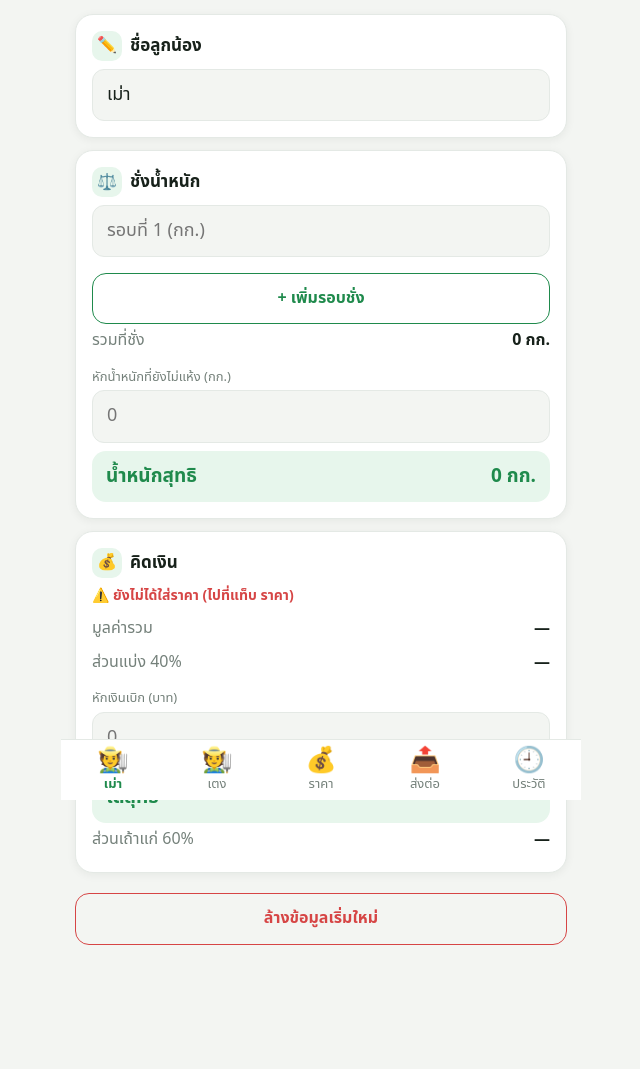
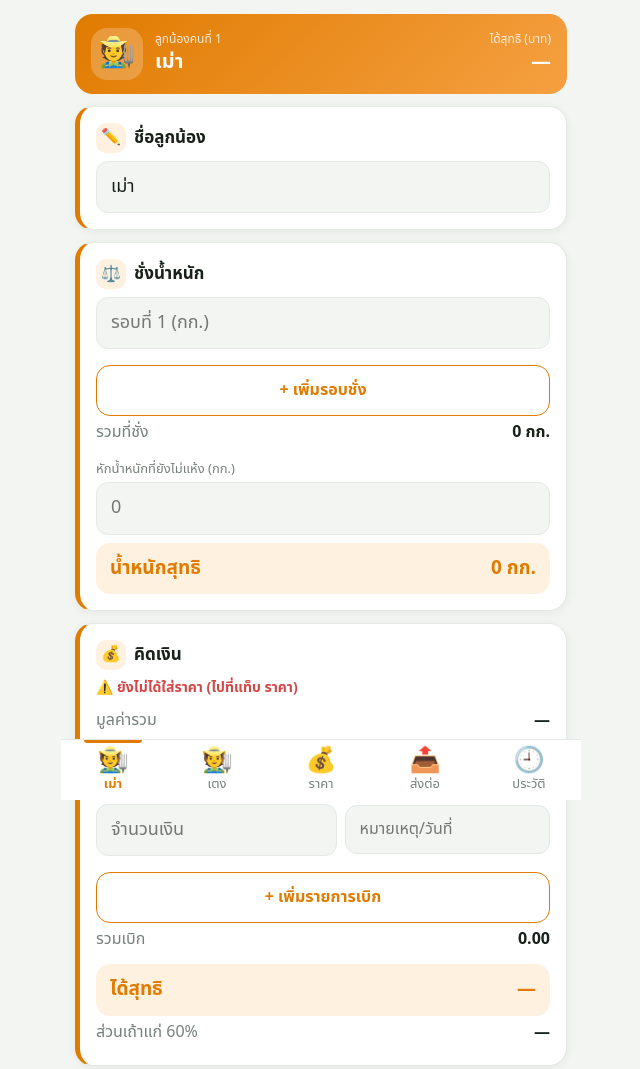
Before and after one commit to superjo5/Rubber, a plain HTML site: page index.html in a window 1280 px wide. Shown: the top 1069 px of the page, without its empty margins (319-959 px from the left). Before the commit the page ends 1047 px from the top, so only its background shows below. Drawn offline with Linux system fonts and the light colour scheme.

Commit message:
Update index.html

```diff
--- a/index.html
+++ b/index.html
@@ -11,8 +11,8 @@
 <link rel="apple-touch-icon" href="apple-touch-icon.png">
 <link rel="icon" href="icon-192.png">
 <style>
-:root{--bg:#f3f5f2;--card:#fff;--tx:#17211a;--mut:#74807a;--pri:#1f8a4c;--pri2:#16a085;--line:#e4e9e5;--warn:#d64545;--hi:#e7f6ec;--sh:0 2px 10px rgba(20,40,25,.06);box-sizing:border-box;padding-top:env(safe-area-inset-top,0px);padding-bottom:env(safe-area-inset-bottom,0px)}
-@media(prefers-color-scheme:dark){:root:not([data-theme="light"]){--bg:#0f1511;--card:#19221c;--tx:#e8f0ea;--mut:#8b9a90;--pri:#4cc27d;--pri2:#2fbfa5;--line:#26332a;--warn:#ef6b6b;--hi:#1d3226;--sh:none;color-scheme:dark}}
+:root{--bg:#f3f5f2;--c0:#e07b00;--c0b:#f5a041;--h0:#fff1e0;--c1:#2f6fe0;--c1b:#5b8def;--h1:#e8f0ff;--card:#fff;--tx:#17211a;--mut:#74807a;--pri:#1f8a4c;--pri2:#16a085;--line:#e4e9e5;--warn:#d64545;--hi:#e7f6ec;--sh:0 2px 10px rgba(20,40,25,.06);box-sizing:border-box;padding-top:env(safe-area-inset-top,0px);padding-bottom:env(safe-area-inset-bottom,0px)}
+@media(prefers-color-scheme:dark){:root:not([data-theme="light"]){--c0:#ffa53d;--c0b:#e08a20;--h0:#3a2a14;--c1:#6aa0ff;--c1b:#4f86f0;--h1:#1b2a4a;--bg:#0f1511;--card:#19221c;--tx:#e8f0ea;--mut:#8b9a90;--pri:#4cc27d;--pri2:#2fbfa5;--line:#26332a;--warn:#ef6b6b;--hi:#1d3226;--sh:none;color-scheme:dark}}
 *{box-sizing:border-box;-webkit-tap-highlight-color:transparent}
 html{scroll-padding-top:env(safe-area-inset-top,0px);touch-action:manipulation}
 body{margin:0;-webkit-text-size-adjust:100%;background:var(--bg);color:var(--tx);font:16px/1.45 "Sarabun","Noto Sans Thai",system-ui,sans-serif;padding-bottom:88px}
@@ -40,7 +40,15 @@ nav{position:fixed;bottom:0;left:50%;transform:translateX(-50%);width:100%;max-w
 nav button{flex:1;min-width:0;border:0;background:none;min-height:58px;padding:8px 2px 6px;color:var(--mut);font:inherit;font-size:clamp(11px,3.1vw,13px);display:flex;flex-direction:column;align-items:center;justify-content:center;gap:2px}
 nav button span{font-size:clamp(20px,5.6vw,25px);line-height:1}
 nav button em{font-style:normal;max-width:100%;overflow:hidden;text-overflow:ellipsis;white-space:nowrap}
-nav button.on{color:var(--pri);font-weight:700}
+nav button{position:relative}nav button.on{color:var(--ac,var(--pri));font-weight:700}
+nav button.on::before{content:"";position:absolute;top:0;left:22%;right:22%;height:3px;border-radius:0 0 3px 3px;background:var(--ac,var(--pri))}
+nav button.t0{--ac:var(--c0)}nav button.t1{--ac:var(--c1)}
+.p0{--pri:var(--c0);--pri2:var(--c0b);--hi:var(--h0)}.p1{--pri:var(--c1);--pri2:var(--c1b);--hi:var(--h1)}
+.p0 .card,.p1 .card{border-left:5px solid var(--pri)}
+.cp0{border-left:5px solid var(--c0)!important;--pri:var(--c0);--hi:var(--h0)}.cp1{border-left:5px solid var(--c1)!important;--pri:var(--c1);--hi:var(--h1)}
+.hero{display:flex;align-items:center;gap:12px;background:linear-gradient(135deg,var(--pri),var(--pri2));color:#fff;border-radius:18px;padding:14px 16px;margin-bottom:12px}
+.hero small{display:block;opacity:.85;font-size:12px}.hero b{display:block;font-size:20px;white-space:nowrap;overflow:hidden;text-overflow:ellipsis}
+.av{font-size:30px;background:rgba(255,255,255,.22);width:52px;height:52px;border-radius:16px;display:grid;place-items:center;flex:none}
 img{width:100%;border-radius:12px;border:1px solid var(--line);display:block}
 .hint{font-size:13px;color:var(--mut);margin:6px 0}
 .hist{display:flex;justify-content:space-between;align-items:center;gap:8px;padding:10px 0;border-top:1px solid var(--line)}
@@ -56,10 +64,10 @@ img{width:100%;border-radius:12px;border:1px solid var(--line);display:block}
 <nav id="nav"></nav><div id="toast"></div>
 <div id="md" class="ov" hidden><div class="dlg"><h3>ล้างข้อมูลเริ่มใหม่?</h3><p>น้ำหนัก ราคา และเงินเบิกจะถูกลบ (ชื่อลูกน้องและประวัติยังอยู่)</p><div class="two"><button class="btn o sm" onclick="$('md').hidden=true">ยกเลิก</button><button class="btn d sm" onclick="doReset()">ล้างข้อมูล</button></div></div></div>
 <script>
-const n0=v=>parseFloat(v)||0;const DEF=["เม่า","เตง"],TD=()=>new Date().toISOString().slice(0,10);
-const fresh=(nm,pct)=>({date:TD(),price:"",pct:pct==null?40:pct,names:nm?nm.slice():DEF.slice(),w:[0,1].map(()=>({r:[""],cut:"",adv:""}))});
+const n0=v=>parseFloat(v)||0;const norm=s=>{s.w.forEach(w=>{if(!Array.isArray(w.advs))w.advs=[{a:w.adv||"",n:""}]});return s};const advT=w=>w.advs.reduce((a,x)=>a+(parseFloat(x.a)||0),0);const DEF=["เม่า","เตง"],TD=()=>new Date().toISOString().slice(0,10);
+const fresh=(nm,pct)=>({date:TD(),price:"",pct:pct==null?40:pct,names:nm?nm.slice():DEF.slice(),w:[0,1].map(()=>({r:[""],cut:"",advs:[{a:"",n:""}]}))});
 let S=fresh(),H=[],cur=0,LP=0;try{LP=n0(localStorage.getItem("rb2lp"))}catch(e){}
-try{const a=JSON.parse(localStorage.getItem("rb2")||"null");if(a&&a.w&&a.w.length===2){S=a;if(!Array.isArray(S.names)||S.names.length!==2)S.names=DEF.slice()}const h=JSON.parse(localStorage.getItem("rb2h")||"[]");if(Array.isArray(h))H=h}catch(e){}
+try{const a=JSON.parse(localStorage.getItem("rb2")||"null");if(a&&a.w&&a.w.length===2){S=norm(a);if(!Array.isArray(S.names)||S.names.length!==2)S.names=DEF.slice()}const h=JSON.parse(localStorage.getItem("rb2h")||"[]");if(Array.isArray(h))H=h}catch(e){}
 const sv=()=>{try{localStorage.setItem("rb2",JSON.stringify(S))}catch(e){}};
 const svh=()=>{try{localStorage.setItem("rb2h",JSON.stringify(H))}catch(e){}};
 const $=id=>document.getElementById(id);
@@ -73,16 +81,17 @@ const sumR=w=>w.r.reduce((a,b)=>a+n(b),0);
 const kgOf=w=>sumR(w)-n(w.cut);
 const hasP=()=>n(S.price)>0;
 const mo=v=>hasP()?f(v):"—";
-function calc(w){const kg=kgOf(w),val=kg*n(S.price),pc=Math.min(100,Math.max(0,n(S.pct))),ws=val*pc/100;if(S.rnd)ws=Math.round(ws);return{kg,val,pc,ws,bs:val-ws,ad:n(w.adv),nt:ws-n(w.adv)}}
+function calc(w){const kg=kgOf(w),val=kg*n(S.price),pc=Math.min(100,Math.max(0,n(S.pct))),ws=val*pc/100;if(S.rnd)ws=Math.round(ws);return{kg,val,pc,ws,bs:val-ws,ad:advT(w),nt:ws-advT(w)}}
 function toast(t){const e=$("toast");e.textContent=t;e.className="on";setTimeout(()=>e.className="",1800)}
 
-function navR(){$("nav").innerHTML=[["🧑‍🌾",NM(0)],["🧑‍🌾",NM(1)],["💰","ราคา"],["📤","ส่งต่อ"],["🕘","ประวัติ"]].map((t,i)=>`<button class="${i===cur?"on":""}" onclick="tab(${i})"><span>${t[0]}</span><em>${esc(t[1])}</em></button>`).join("")}
+function navR(){$("nav").innerHTML=[["🧑‍🌾",NM(0)],["🧑‍🌾",NM(1)],["💰","ราคา"],["📤","ส่งต่อ"],["🕘","ประวัติ"]].map((t,i)=>`<button class="t${i} ${i===cur?"on":""}" onclick="tab(${i})"><span>${t[0]}</span><em>${esc(t[1])}</em></button>`).join("")}
 function tab(i){cur=i;for(let k=0;k<5;k++)$("p"+(k+1)).hidden=k!==i;navR();
  if(i<2)rp(i);if(i===2)upd2();if(i===3)r3();if(i===4)r4();scrollTo(0,0)}
 
 // person page
 function rp(i){const w=S.w[i];
- $("p"+(i+1)).innerHTML=`<div class="card"><h2><i>✏️</i>ชื่อลูกน้อง</h2><input value="${esc(S.names[i])}" maxlength="20" placeholder="ใส่ชื่อ" oninput="S.names[${i}]=this.value;sv();navR()"></div>
+ $("p"+(i+1)).className="p"+i;$("p"+(i+1)).innerHTML=`<div class="hero"><div class="av">${["🧑‍🌾","👷"][i]}</div><div style="flex:1;min-width:0"><small>ลูกน้องคนที่ ${i+1}</small><b id="hn${i}">${esc(NM(i))}</b></div><div style="text-align:right"><small>ได้สุทธิ (บาท)</small><b id="hv${i}"></b></div></div>
+ <div class="card"><h2><i>✏️</i>ชื่อลูกน้อง</h2><input value="${esc(S.names[i])}" maxlength="20" placeholder="ใส่ชื่อ" oninput="S.names[${i}]=this.value;sv();navR();$('hn${i}').textContent=NM(${i})"></div>
  <div class="card"><h2><i>⚖️</i>ชั่งน้ำหนัก</h2>
  ${w.r.map((v,j)=>`<div class="row"><input type="number" inputmode="decimal" placeholder="รอบที่ ${j+1} (กก.)" value="${v}" oninput="S.w[${i}].r[${j}]=this.value;updP(${i})">${w.r.length>1?`<button class="x" onclick="S.w[${i}].r.splice(${j},1);sv();rp(${i})">✕</button>`:""}</div>`).join("")}
  <button class="btn o" onclick="S.w[${i}].r.push('');sv();rp(${i})">+ เพิ่มรอบชั่ง</button>
@@ -91,11 +100,11 @@ function rp(i){const w=S.w[i];
  <div class="card"><h2><i>💰</i>คิดเงิน</h2><div id="ph${i}" class="warn"></div>
  <div class="sum"><span>มูลค่ารวม</span><b id="v${i}"></b></div>
  <div class="sum"><span id="sl${i}"></span><b id="s${i}"></b></div>
- <label>หักเงินเบิก (บาท)</label><input type="number" inputmode="decimal" placeholder="0" value="${w.adv}" oninput="S.w[${i}].adv=this.value;updP(${i})">
- <div class="big"><span>ได้สุทธิ</span><span id="t${i}"></span></div>
+ <label>เงินที่เบิกไปก่อน (หักออกจากยอดที่ได้)</label>${w.advs.map((x,j)=>`<div class="row"><input type="number" inputmode="decimal" placeholder="จำนวนเงิน" value="${x.a}" oninput="S.w[${i}].advs[${j}].a=this.value;updP(${i})" style="flex:1.2"><input type="text" placeholder="หมายเหตุ/วันที่" value="${esc(x.n)}" maxlength="30" oninput="S.w[${i}].advs[${j}].n=this.value;sv()" style="flex:1;font-size:16px">${w.advs.length>1?`<button class="x" onclick="S.w[${i}].advs.splice(${j},1);sv();rp(${i})">✕</button>`:""}</div>`).join("")}<button class="btn o" onclick="S.w[${i}].advs.push({a:'',n:''});sv();rp(${i})">+ เพิ่มรายการเบิก</button><div class="sum"><span>รวมเบิก</span><b id="ad${i}"></b></div>
+ <div class="big"><span id="tl${i}">ได้สุทธิ</span><span id="t${i}"></span></div>
  <div class="sum"><span id="bl${i}"></span><b id="b${i}"></b></div></div>
  <button class="btn d" onclick="$('md').hidden=false">ล้างข้อมูลเริ่มใหม่</button>`;updP(i,1)}
-function updP(i,ns){const c=calc(S.w[i]);$("kg"+i).textContent=g(c.kg)+" กก.";$("rs"+i).textContent=g(sumR(S.w[i]))+" กก.";$("ph"+i).textContent=hasP()?"":"⚠️ ยังไม่ได้ใส่ราคา (ไปที่แท็บ ราคา)";
+function updP(i,ns){const c=calc(S.w[i]);$("kg"+i).textContent=g(c.kg)+" กก.";$("rs"+i).textContent=g(sumR(S.w[i]))+" กก.";$("ad"+i).textContent=f(c.ad);$("hv"+i).textContent=hasP()?(c.nt<0?"ค้าง ":"")+f(Math.abs(c.nt)):"—";$("tl"+i).textContent=hasP()&&c.nt<0?"ยอดค้าง (ยกไปรอบหน้า)":"ได้สุทธิ";$("ph"+i).textContent=hasP()?"":"⚠️ ยังไม่ได้ใส่ราคา (ไปที่แท็บ ราคา)";
  $("v"+i).textContent=mo(c.val);$("sl"+i).textContent="ส่วนแบ่ง "+g(c.pc)+"%";$("s"+i).textContent=mo(c.ws);
  const t=$("t"+i);t.textContent=mo(c.nt);t.className=hasP()&&c.nt<0?"neg":"";$("bl"+i).textContent="ส่วนเถ้าแก่ "+g(100-c.pc)+"%";$("b"+i).textContent=mo(c.bs);sv()}
 
@@ -107,7 +116,7 @@ function build2(){
  <div id="pw" class="warn"></div>
  <label>ลูกน้องได้ (%)</label><input id="pct" type="number" inputmode="decimal" value="${S.pct}" oninput="S.pct=this.value;upd2()">
  <div class="two" style="margin-top:10px"><button class="btn o sm" onclick="setPct(40)">40 : 60</button><button class="btn o sm" onclick="setPct(50)">50 : 50</button></div><label style="display:flex;gap:10px;align-items:center;color:var(--tx);font-size:15px;margin-top:14px"><input type="checkbox" style="width:22px;height:22px" ${S.rnd?"checked":""} onchange="S.rnd=this.checked;upd2()">ปัดส่วนลูกน้องเป็นบาทเต็ม</label></div>`+
- [0,1].map(i=>`<div class="card"><h2><i>🧑‍🌾</i><span id="nm${i}"></span></h2>
+ [0,1].map(i=>`<div class="card cp${i}"><h2><i>${["🧑‍🌾","👷"][i]}</i><span id="nm${i}"></span></h2>
  <div class="sum"><span>น้ำหนักสุทธิ</span><b id="k${i}"></b></div>
  <div class="sum"><span>มูลค่ารวม</span><b id="v2${i}"></b></div>
  <div class="sum"><span id="sl2${i}"></span><b id="s2${i}"></b></div>
@@ -129,7 +138,7 @@ function setLP(v){if(n(v)>0){LP=n(v);try{localStorage.setItem("rb2lp",LP)}catch(
 function useLP(){S.price=String(LP);$("price").value=LP;upd2()}
 function resetKeep(){const k=S.rnd;setLP(S.price);S=fresh(S.names,S.pct);S.rnd=k;sv();build2()}
 function doReset(){resetKeep();$("md").hidden=true;tab(cur);toast("ล้างข้อมูลแล้ว")}
-function newRound(){saveH();resetKeep();tab(0);toast("บันทึกแล้ว เริ่มรอบใหม่")}
+function newRound(){const cr=S.w.map(w=>{const c=calc(w);return hasP()&&c.nt<0?-c.nt:0});saveH();resetKeep();cr.forEach((v,i)=>{if(v>0)S.w[i].advs=[{a:String(Math.round(v*100)/100),n:"ยอดค้างยกมา"}]});sv();build2();tab(0);toast("บันทึกแล้ว เริ่มรอบใหม่")}
 
 // export
 function lines(){
@@ -142,8 +151,8 @@ function lines(){
   if(n(w.cut))L.push({t:`2) หักชื้น ${g(n(w.cut))} → เหลือ ${g(c.kg)} กก.`,s:"n"});
   L.push({t:`3) ${g(c.kg)} × ${f(pr)} = ${f(c.val)} บาท`,s:"n"});
   L.push({t:`4) ลูกน้อง ${g(pc)}% = ${f(c.ws)} บาท`,s:"n"});
-  if(c.ad)L.push({t:`5) หักเงินเบิก ${f(c.ad)} บาท`,s:"n"});
-  L.push({t:`➜ ${NM(i)} ได้สุทธิ ${f(c.nt)} บาท`,s:"b"});
+  if(c.ad){const it=w.advs.filter(x=>n(x.a));if(it.length>1){L.push({t:"5) หักเงินเบิก",s:"n"});it.forEach(x=>L.push({t:`    - ${f(n(x.a))}${x.n?" ("+x.n+")":""}`,s:"g"}));L.push({t:`    รวมเบิก ${f(c.ad)} บาท`,s:"n"})}else L.push({t:`5) หักเงินเบิก ${f(c.ad)} บาท${it[0]&&it[0].n?" ("+it[0].n+")":""}`,s:"n"})}
+  L.push({t:c.nt<0?`➜ ${NM(i)} ยอดค้าง ${f(-c.nt)} บาท (ยกไปรอบหน้า)`:`➜ ${NM(i)} ได้สุทธิ ${f(c.nt)} บาท`,s:"b"});
   L.push({t:`   (เถ้าแก่ ${g(100-pc)}% = ${f(c.bs)} บาท)`,s:"g"})});
  L.push({t:"",s:"n"});L.push({t:`รวม ${g(tk)} กก.`,s:"n"});
  L.push({t:`เถ้าแก่ได้ ${f(tb)} บาท`,s:"b"});L.push({t:`ลูกน้องรวมสุทธิ ${f(tw)} บาท`,s:"b"});return L}
@@ -171,8 +180,8 @@ function r4(){$("p5").innerHTML=`<div class="card"><h2><i>🕘</i>ประว
  <div class="card"><h2><i>🛟</i>สำรอง / กู้คืนข้อมูล</h2><div class="hint">คัดลอกเก็บไว้ (เช่น ส่งเข้าไลน์ตัวเอง) แล้ววางกู้คืนเมื่อเปลี่ยนเครื่อง</div>
  <textarea id="bk" style="height:90px" placeholder="วางข้อมูลสำรองที่นี่"></textarea><div class="two" style="margin-top:8px"><button class="btn o sm" onclick="backup()">คัดลอกสำรอง</button><button class="btn o sm" onclick="restore()">กู้คืน</button></div></div>`}
 function backup(){const t=JSON.stringify({v:2,S,H}),e=$("bk");e.value=t;e.focus();e.select();try{navigator.clipboard.writeText(t).then(()=>toast("คัดลอกข้อมูลสำรองแล้ว"),()=>{try{document.execCommand("copy");toast("คัดลอกแล้ว")}catch(x){}})}catch(x){try{document.execCommand("copy");toast("คัดลอกแล้ว")}catch(y){}}}
-function restore(){try{const o=JSON.parse($("bk").value);if(o&&o.S&&o.S.w&&o.S.w.length===2){S=o.S;if(!Array.isArray(S.names)||S.names.length!==2)S.names=DEF.slice();if(Array.isArray(o.H))H=o.H;sv();svh();build2();r4();toast("กู้คืนแล้ว")}else toast("ข้อมูลไม่ถูกต้อง")}catch(e){toast("ข้อมูลไม่ถูกต้อง")}}
-function ld(id){const h=H.find(x=>x.id===id);if(h){S=JSON.parse(JSON.stringify(h.s));if(!Array.isArray(S.names)||S.names.length!==2)S.names=DEF.slice();sv();build2();tab(2);toast("เปิดรายการแล้ว")}}
+function restore(){try{const o=JSON.parse($("bk").value);if(o&&o.S&&o.S.w&&o.S.w.length===2){S=norm(o.S);if(!Array.isArray(S.names)||S.names.length!==2)S.names=DEF.slice();if(Array.isArray(o.H))H=o.H;sv();svh();build2();r4();toast("กู้คืนแล้ว")}else toast("ข้อมูลไม่ถูกต้อง")}catch(e){toast("ข้อมูลไม่ถูกต้อง")}}
+function ld(id){const h=H.find(x=>x.id===id);if(h){S=norm(JSON.parse(JSON.stringify(h.s)));if(!Array.isArray(S.names)||S.names.length!==2)S.names=DEF.slice();sv();build2();tab(2);toast("เปิดรายการแล้ว")}}
 function dl(id){H=H.filter(x=>x.id!==id);svh();r4()}
 build2();tab(0);
 try{if('serviceWorker' in navigator&&location.protocol.startsWith('http'))navigator.serviceWorker.register('sw.js').catch(()=>{})}catch(e){}
```
